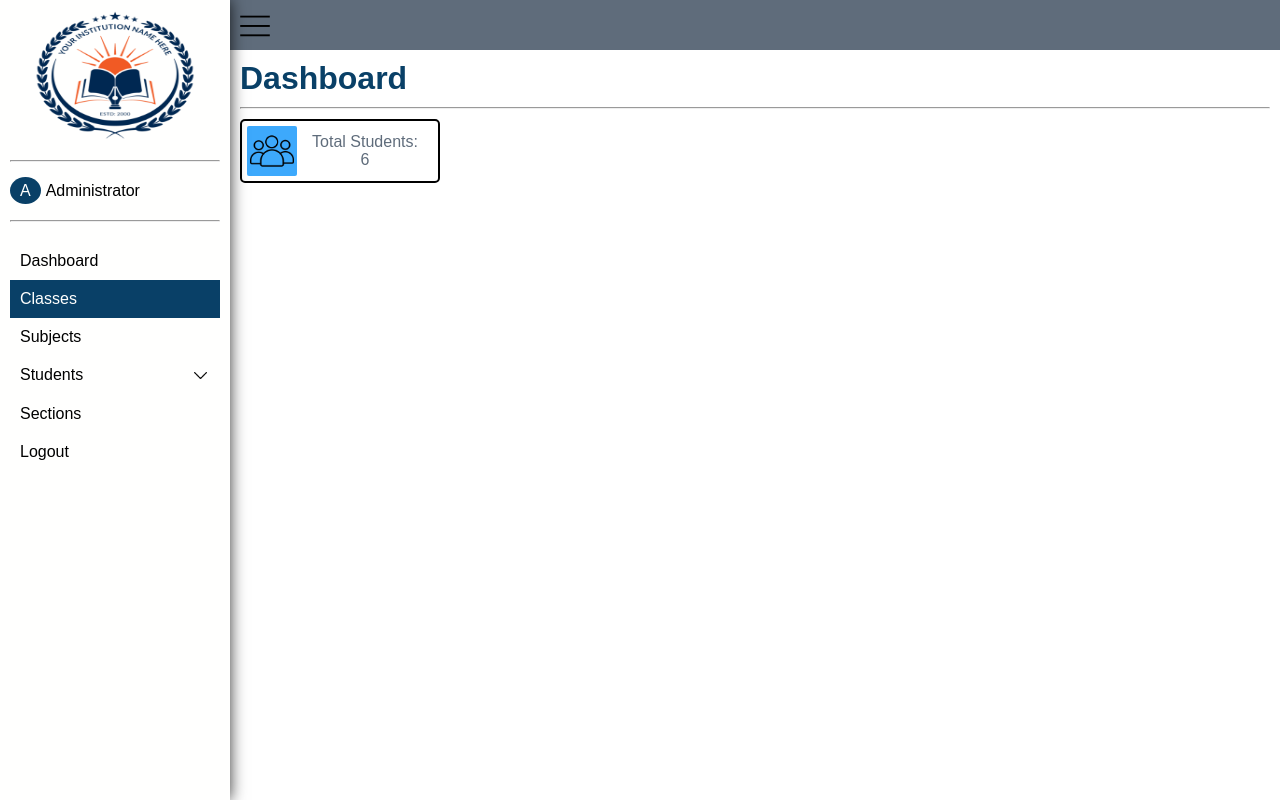
After one commit to Pahad08/Student-Grade-management, a PHP site: page /studentmanagement/classes.php in a window 1280 px wide. The commit adds this page. Run offline with PHP 8.4, Linux system fonts and the light colour scheme.

Commit message:
added dashboard page

```diff
--- /dev/null
+++ b/classes.php
@@ -0,0 +1,104 @@
+<?php
+
+session_start();
+
+?>
+
+<!DOCTYPE html>
+<html lang="en">
+
+    <head>
+        <meta charset="UTF-8">
+        <meta name="viewport" content="width=device-width, initial-scale=1.0">
+        <link rel="stylesheet" href="css/admin.css">
+        <link rel="shortcut icon" href="images/logo.png" type="image/x-icon">
+        <title>Admin</title>
+    </head>
+
+    <body>
+
+        <div class="sidebar">
+
+            <div class="logo-header">
+                <img src="images/logo.png" alt="logo">
+            </div>
+
+            <hr>
+
+            <div class="user-info">
+                <p>Administrator</p>
+            </div>
+
+            <hr>
+
+            <nav id="nav-bar" class="nav-bar">
+
+                <ul class="dashboard">
+                    <li> <a href="admin.php">Dashboard</a></li>
+                </ul>
+
+                <ul class="classes">
+                    <li> <a href="classes.php" class="active">Classes</a></li>
+                </ul>
+
+                <ul class="subject">
+                    <li><a href="subject.php">Subjects</a></li>
+                </ul>
+
+                <ul class="add-student">
+                    <li>
+                        <div class="dropdown-text">
+                            <p>Students</p>
+                            <img src="images/arrow.png" alt="arrow">
+                        </div>
+
+                        <ul class="dropdown">
+                            <li><a href="view_students.php">Add Students</a></li>
+                            <li><a href="add_students.php">View Students</a></li>
+                        </ul>
+                    </li>
+                </ul>
+
+                <ul class="sections">
+                    <li> <a href="sections.php">Sections</a></li>
+                </ul>
+
+                <ul class="logout">
+                    <li><a href="logout.php">Logout</a></a></li>
+                </ul>
+
+            </nav>
+
+        </div>
+
+        <div class="body">
+
+            <div class="header">
+                <div class="menu-icon">
+                    <img src="images/menu.png" alt="menu">
+                </div>
+            </div>
+
+            <div class="info">
+
+                <div class="text">
+                    <h1>Dashboard</h1>
+                </div>
+
+                <hr>
+
+                <div class="dashboard-body">
+                    <div class="info-card">
+                        <img src="images/people.png" alt="students">
+                        <p>Total Students: <br> 6</p>
+                    </div>
+                </div>
+
+            </div>
+
+        </div>
+
+
+    </body>
+
+</html>
--- /dev/null
+++ b/css/admin.css
@@ -0,0 +1,185 @@
+:root {
+    --white: #fffffe;
+    --darkblue: #094067;
+    --gray: #5f6c7b;
+    --skyblue: #3da9fc;
+    --lightblue: #90b4ce;
+    --red: #ef4565;
+    --font-1rem: 1rem;
+    --black: #000;
+}
+
+* {
+    box-sizing: border-box;
+    margin: 0;
+    padding: 0;
+    font-family: Arial, Helvetica, sans-serif;
+}
+
+body {
+    display: flex;
+}
+
+ul {
+    list-style: none;
+}
+
+a {
+    text-decoration: none;
+    display: block;
+}
+
+/*sidebar navigation */
+
+.sidebar {
+    position: fixed;
+    background: var(--white);
+    top: 0;
+    left: 0;
+    width: 230px;
+    height: 100vh;
+    padding: 10px;
+    display: flex;
+    flex-direction: column;
+    gap: 20px;
+    box-shadow: 0px 0px 15px rgba(0, 0, 0, 0.8);
+    transition: 0.5s;
+}
+
+.hide-nav {
+    left: -230px;
+    transition: 0.5s;
+}
+
+.logo-header {
+    display: flex;
+    justify-content: center;
+}
+
+.logo-header img {
+    width: 80%;
+    height: 130px;
+}
+
+.user-info p::before {
+    content: "A";
+    margin-right: 5px;
+    background: var(--darkblue);
+    font-size: 1rem;
+    border-radius: 50%;
+    padding: 5px 10px;
+    color: var(--white);
+}
+
+.active {
+    background: var(--darkblue);
+    color: var(--white);
+}
+
+.active a {
+    color: var(--white);
+}
+
+ul a,
+.add-student {
+    padding: 10px;
+    cursor: pointer;
+}
+
+ul a {
+    color: var(--black);
+}
+
+ul a:hover,
+.add-student:hover {
+    color: white;
+
+}
+
+ul a:not(.active):hover,
+.add-student:hover {
+    background: var(--gray);
+}
+
+.dropdown-text {
+    display: flex;
+    justify-content: space-between;
+}
+
+.dropdown-text img {
+    width: 10%;
+}
+
+.dropdown {
+    display: none;
+}
+
+/* body */
+
+.body {
+    width: 100%;
+    margin-left: 230px;
+    display: flex;
+    flex-direction: column;
+    height: 100%;
+    transition: 0.5s;
+}
+
+.body-grow {
+    margin-left: 0px;
+    transition: 0.5s;
+}
+
+.header {
+    background: var(--gray);
+    padding: 10px;
+}
+
+.menu-icon {
+    display: flex;
+    align-content: center;
+}
+
+.menu-icon img {
+    max-width: 100%;
+    width: 30px;
+    cursor: pointer;
+}
+
+.info {
+    display: flex;
+    flex-direction: column;
+    padding: 10px;
+    gap: 10px;
+}
+
+.text h1 {
+    color: var(--darkblue);
+}
+
+.dashboard-body {
+    display: flex;
+}
+
+.info-card {
+    flex-basis: 200px;
+    display: flex;
+    align-items: center;
+    border: 2px solid var(--black);
+    border-radius: 5px;
+    padding: 5px;
+}
+
+.info-card img {
+    max-width: 100%;
+    width: 50px;
+    background: var(--skyblue);
+    border-radius: 2px;
+    padding: 3px;
+}
+
+.info-card p {
+    color: var(--gray);
+    flex-grow: 1;
+    text-align: center;
+}
```
Also changed, not shown: admin.php (+107 -0 lines), js/nav.js (added, +11 -0 lines), images/arrow.png (added), images/menu.png (added), images/people.png (added), js/admin.js (added).
